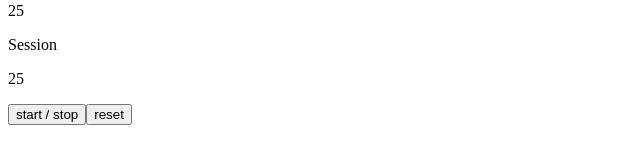
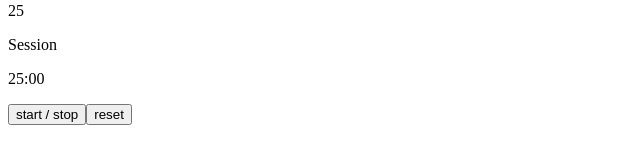
Before and after one commit to jpzs444/pomodoro-timer, a React (Vite) app: page / in a window 1280 px wide. Shown: the part 224-384 px from the top of the page, without its empty margins (0-640 px from the left). Built offline with nearby package versions, Linux system fonts and the light colour scheme.

Commit message:
feat: Implement session countdown (start, stop, and reset)

```diff
--- a/src/App.jsx
+++ b/src/App.jsx
@@ -1,40 +1,87 @@
-import { useState } from "react";
+import { useEffect, useRef, useState } from "react";
 
 const App = () => {
 
   const [breakLength, setBreakLength] = useState(5);
   const [sessionLength, setSessionLength] = useState(25);
-  const [timeLeft, setTimeLeft] = useState(25);
+  const [timeLeft, setTimeLeft] = useState('25:00');
+  const [isTimerOn, setIsTimerOn] = useState(false);
 
   const resetTimer = () => {
     setBreakLength(5);
     setSessionLength(25);
-    setTimeLeft(25);
+    setTimeLeft('25:00');
+    setIsTimerOn(false);
+    clearInterval(timer.current);
   }
 
   const decrementBreak = () => {
     if (breakLength >= 2)
-      setBreakLength(breakLength - 1);
+      setBreakLength(prevBreakLength => prevBreakLength - 1);
   }
 
   const incrementBreak = () => {
     if (breakLength <= 59)
-      setBreakLength(breakLength + 1);
+      setBreakLength(prevBreakLength => prevBreakLength + 1);
   }
 
   const decrementSession = () => {
     if (sessionLength >= 2) {
-      setSessionLength(sessionLength - 1);
-      setTimeLeft(sessionLength - 1);
+      setSessionLength(prevSessionLength => prevSessionLength - 1);
+
+      if (sessionLength < 11) {
+        setTimeLeft(`0${sessionLength - 1}:00`);
+      } else {
+        setTimeLeft(`${sessionLength - 1}:00`);
+      }
     }
   }
 
   const incrementSession = () => {
     if (sessionLength <= 59){
-      setSessionLength(sessionLength + 1);
-      setTimeLeft(sessionLength + 1);
+      setSessionLength(prevSessionLength => prevSessionLength + 1);
+
+      if (sessionLength < 9) {
+        setTimeLeft(`0${sessionLength + 1}:00`);
+      } else {
+        setTimeLeft(`${sessionLength + 1}:00`);
+      }
     }
   }
+
+  let timer = useRef(null);
+
+  useEffect(() => {
+    let currentTime = timeLeft.split(':');
+    let time = parseInt(currentTime[0]) * 60 + parseInt(currentTime[1]);
+
+    if (isTimerOn && time >= 1) {
+      timer.current = setInterval(() => {
+        let minutes = Math.floor(time / 60);
+        let seconds = time % 60;
+
+        if (minutes < 10) {
+          minutes = '0' + minutes;
+        }
+
+        if (seconds < 10) {
+          seconds = '0' + seconds;
+        }
+
+        setTimeLeft(`${minutes}:${seconds}`);
+        time--;
+
+        if (time < 0) {
+          clearInterval(timer.current);
+          setTimeLeft('00:00');
+        }
+      }, 1000);
+    } else {
+      clearInterval(timer.current);
+    }
+
+    return () => clearInterval(timer.current);
+  }, [isTimerOn, timer, sessionLength, timeLeft]);
 
   return (
     <main>
@@ -55,10 +102,10 @@ const App = () => {
       {/* Output */}
       <p id="timer-label">Session</p>
       <p id="time-left">{timeLeft}</p>
-      <button id="start_stop">start / stop</button>
+      <button id="start_stop" onClick={() => setIsTimerOn(prevIsTimerOn => !prevIsTimerOn)}>start / stop</button>
       <button id="reset" onClick={resetTimer}>reset</button>
 
-      {/* TODO: User Story #11, #18*/}
+      {/* TODO: User Story #22*/}
     </main>
   )
 }
```
